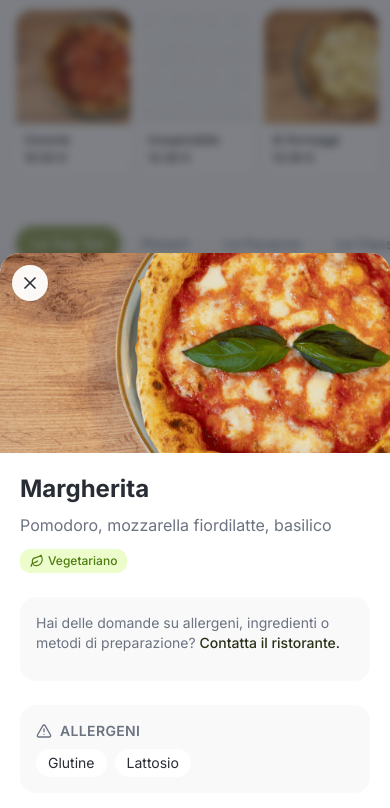
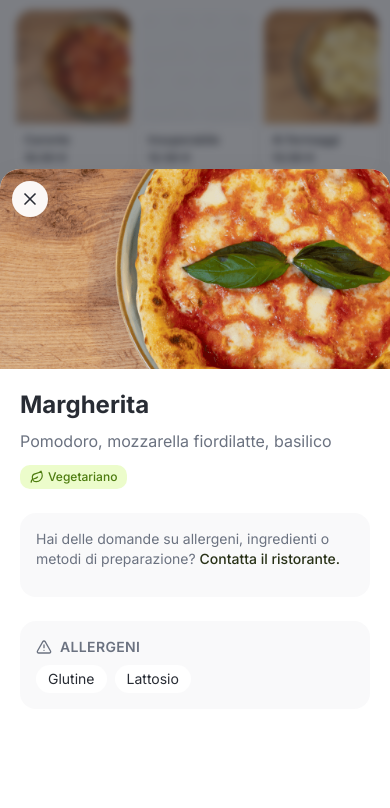
Before and after one commit to tave1013/menu-pizzartacqui, a React (Vite) app: page /menu-base in a window 390 px wide. Both pictures are taken after a click on the button 195 px from the left and 1092 px from the top of the page. Shown: the part 670-1478 px from the top of the page. Built offline with nearby package versions, Linux system fonts and the light colour scheme; the HTML template or start-up script is replaced by a standard one.

Commit message:
fix: modal 80vh, immagine fissa durante scroll

```diff
--- a/src/components/menu/ItemDetailModal.tsx
+++ b/src/components/menu/ItemDetailModal.tsx
@@ -242,9 +242,9 @@ export function ItemDetailModal({ item, isOpen, onClose, editingCartItem, catego
             transition={{ duration: 0.2, ease: [0.22, 0.61, 0.36, 1] }}
             className={cn(
               "relative w-full",
-              // Mobile: in read-only mode modale più piccolo (70vh), altrimenti fullscreen
+              // Mobile: in read-only mode modale più piccolo (80vh), altrimenti fullscreen
               readOnlyMode
-                ? "h-[70vh] max-h-[70vh] rounded-t-2xl"
+                ? "h-[80vh] max-h-[80vh] rounded-t-2xl"
                 : "h-[100dvh] max-h-[100dvh] rounded-t-2xl",
               // Desktop: dimensioni contenute
               "sm:h-auto sm:max-h-[85vh] sm:max-w-[720px] lg:max-w-[840px] sm:rounded-2xl",
@@ -271,9 +271,11 @@ export function ItemDetailModal({ item, isOpen, onClose, editingCartItem, catego
             </button>
 
             {/* Content - Scrollable area */}
-            <div className="overflow-y-auto flex-1 min-h-0 overscroll-contain">
+            <div className="overflow-y-auto flex-1 min-h-0 overscroll-none touch-pan-y">
               {/* Image / Fallback Cover */}
-              <ProductCover imageUrl={item.image} name={item.name} />
+              <div className="sticky top-0 z-10">
+                <ProductCover imageUrl={item.image} name={item.name} />
+              </div>
 
               {/* Details */}
               <div className="p-5 sm:p-6 lg:p-8 pb-4 sm:pb-5 lg:pb-6 space-y-6">
```
